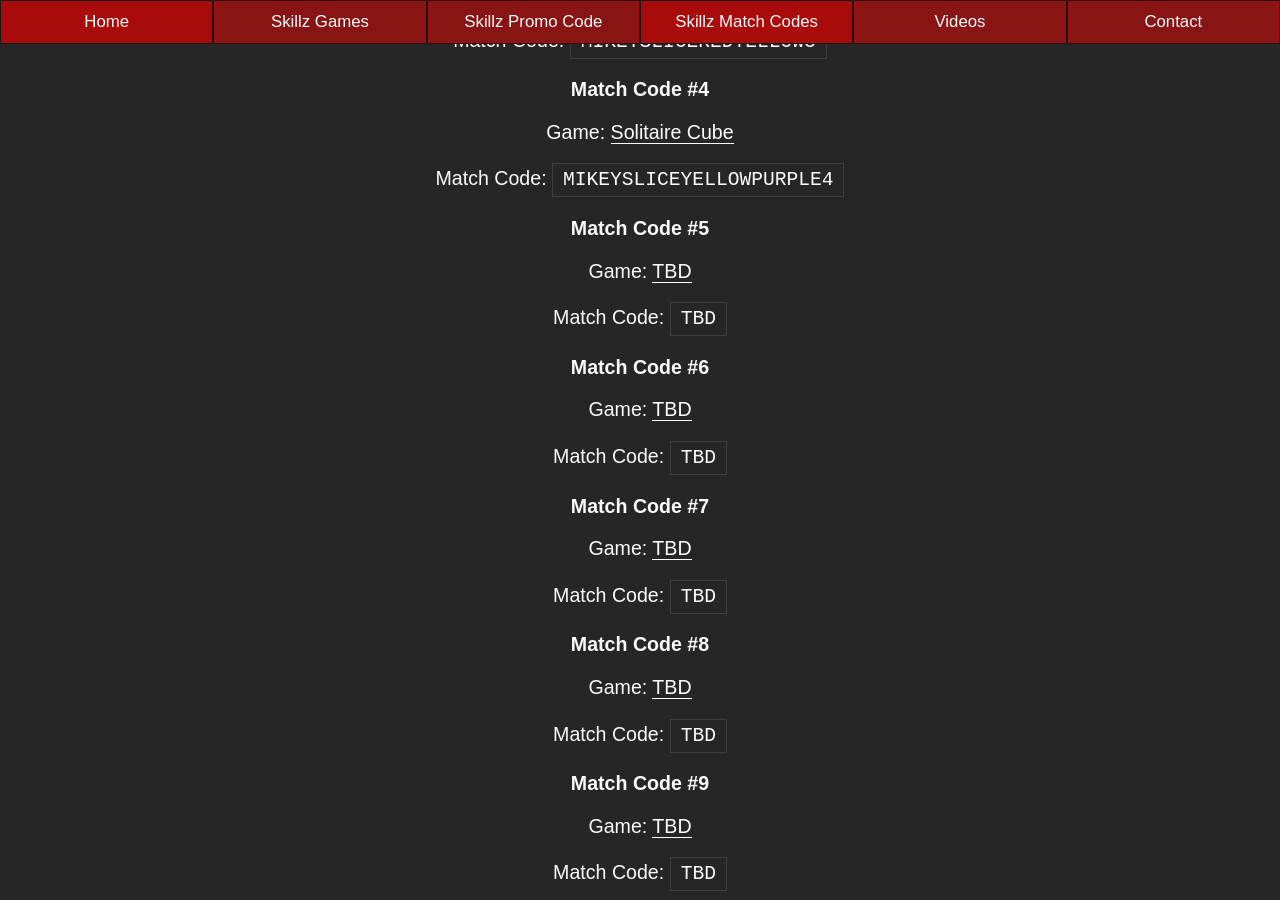
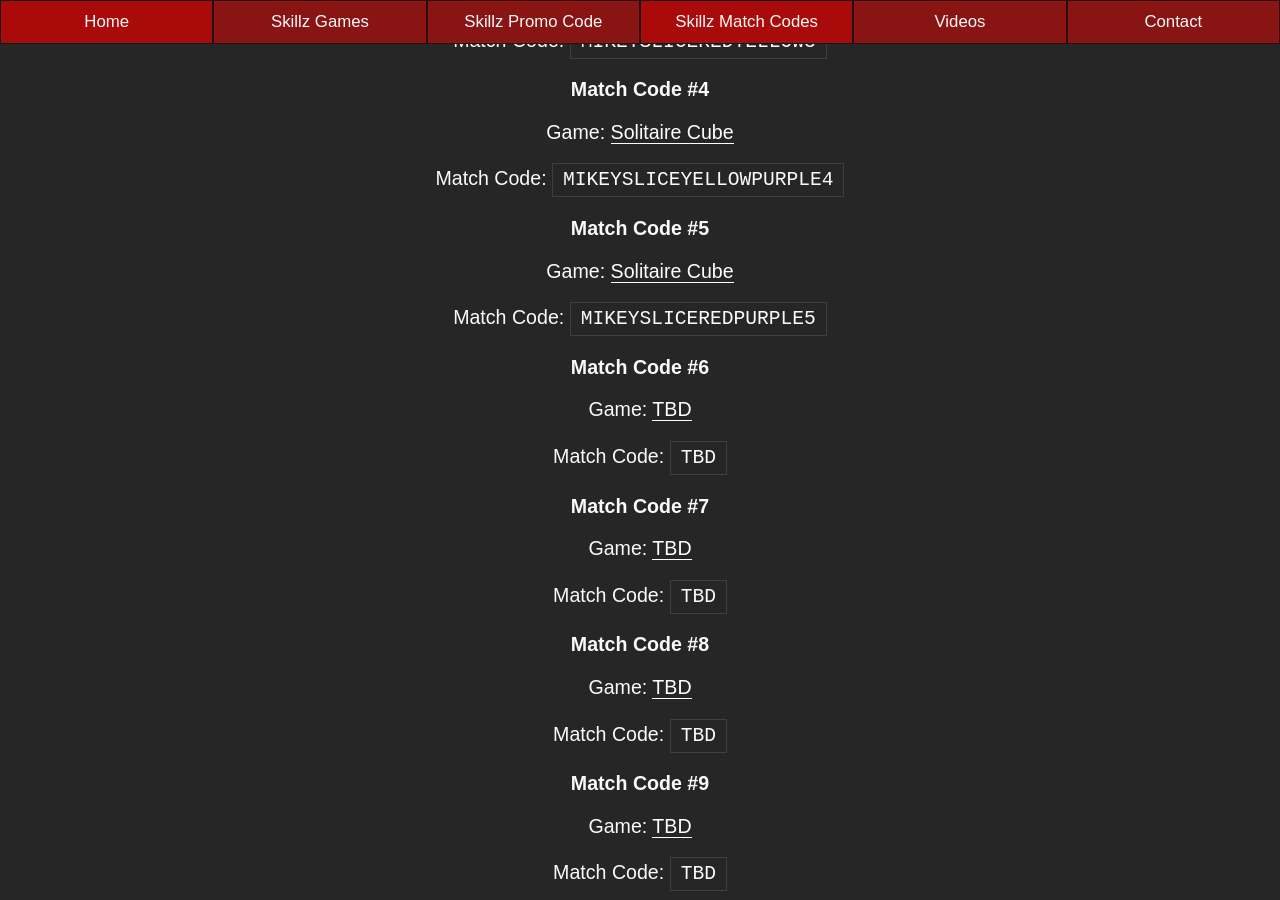
Before and after one commit to mikeyslice/esports-medium, a Jekyll site: the page built from skillz-match-codes.md, in a window 1280 px wide and 900 px high, scrolled down 3660 px. Built offline with Jekyll 4.4.1, drawn with Linux system fonts in a browser that asks for light colours.

Commit message:
Update Skillz Match Codes “skillz-match-codes”

```diff
--- a/_includes/pages/skillz-match-codes.html
+++ b/_includes/pages/skillz-match-codes.html
@@ -127,9 +127,9 @@
 
 <h3>Match Code #5</h3>
 
-<p>Game: <a href="/skillz-games/">TBD</a><p>
+<p>Game: <a href="/skillz-games/">Solitaire Cube</a><p>
 
-<p>Match Code: <code>TBD</code><p>
+<p>Match Code: <code>MIKEYSLICEREDPURPLE5</code><p>
 
 <h3>Match Code #6</h3>
 
```
